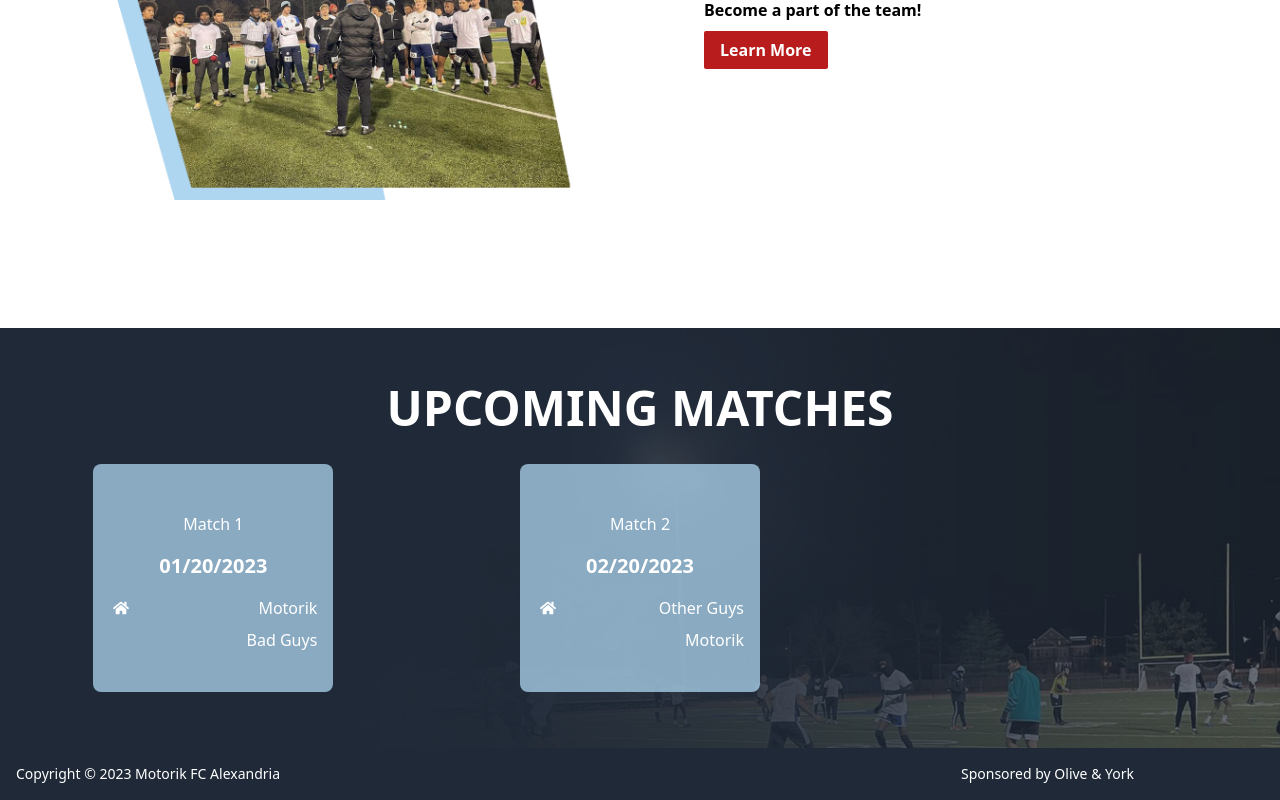
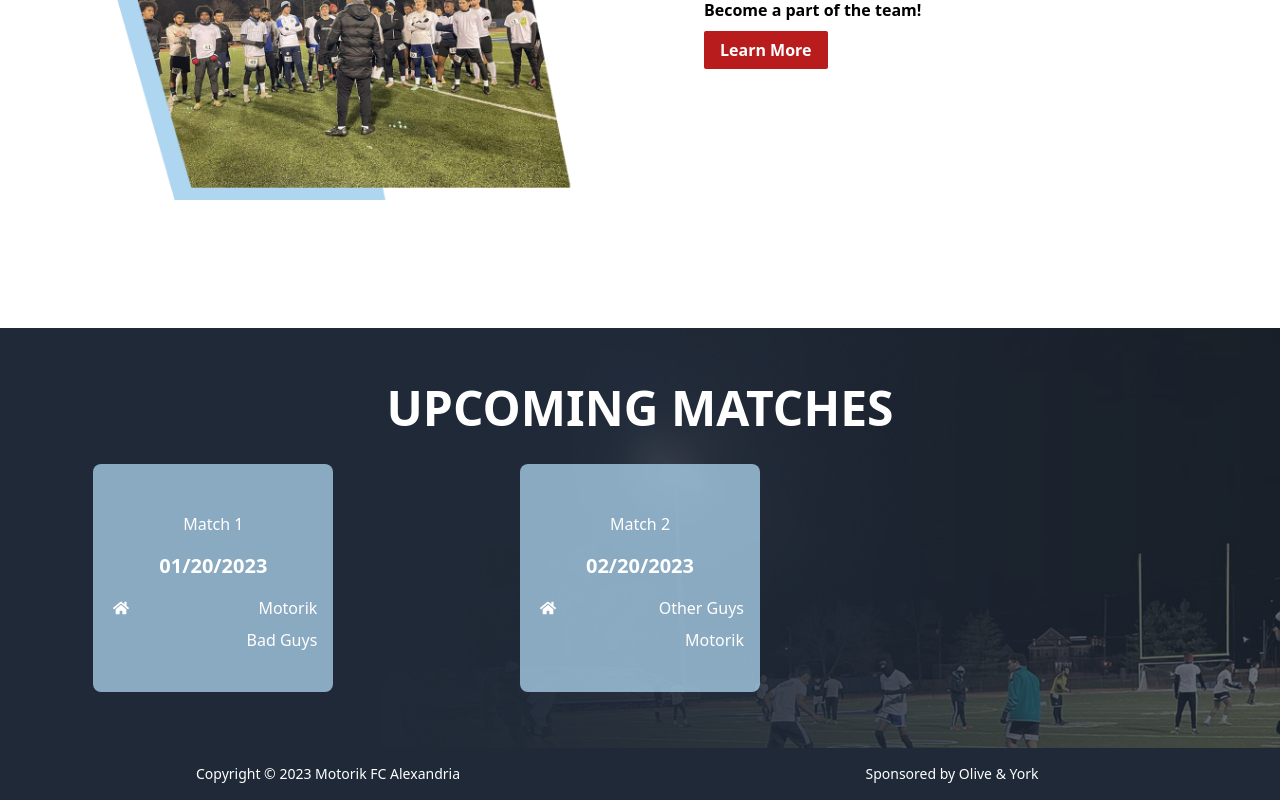
Before and after one commit to Divici/motorik, a React (Create React App) app: page / in a window 1280 px wide. Shown: the part 806-1606 px from the top of the page. Built offline with nearby package versions, Linux system fonts and the light colour scheme.

Commit message:
fix/Home-Footer: Styling fixed

```diff
--- a/src/components/Home.js
+++ b/src/components/Home.js
@@ -63,12 +63,12 @@ const Home = () => {
         </div>
 
         <footer className="bg-gray-800 text-white py-4">
-          <div className="container px-4">
-            <div className="flex flex-wrap items-center justify-around">
-              <div className="w-full md:w-1/2 text-center md:text-left">
+          <div className="px-4">
+            <div className="flex flex-wrap justify-around items-center">
+              <div className="text-center w-3/4 md:w-1/3">
                 <p className="text-sm">Copyright © {new Date().getFullYear()} Motorik FC Alexandria</p>
               </div>
-              <div className="w-full md:w-1/2 text-center md:text-right">
+              <div className="text-center w-3/4 md:w-1/3">
                 <p className="text-sm">Sponsored by Olive & York</p>
               </div>
             </div>
```
